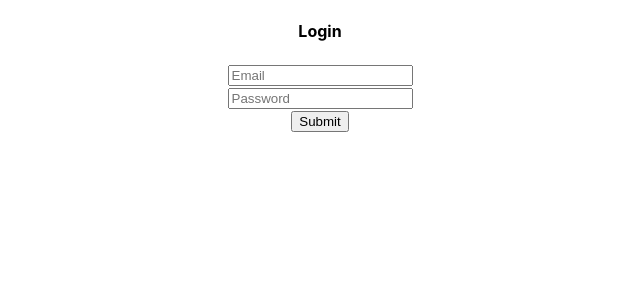
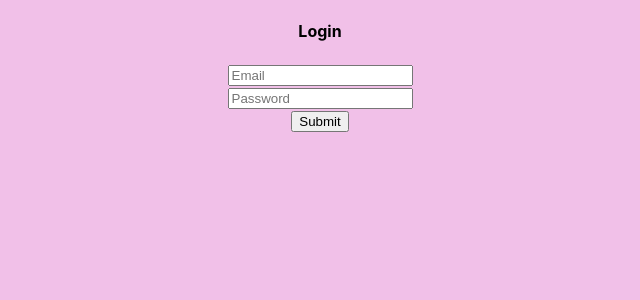
Before and after one commit to bhyland95/Subscripzen, a React (Create React App) app in the folder client/: page /login in a window 1280 px wide. Shown: the top 300 px of the page, without its empty margins (320-960 px from the left). Built offline with nearby package versions, Linux system fonts and the light colour scheme.

Commit message:
background colors for signup/login pages

```diff
--- a/client/src/App.css
+++ b/client/src/App.css
@@ -61,6 +61,16 @@
   align-items: center;
 }
 
+.loginPage {
+    background: #F1C0E8;
+    position: fixed;
+    top: 0;
+    left: 0;
+    min-width: 100%;
+    min-height: 100%;
+
+}
+
 .signup {
   background-color: #CFBAF0;
   display: flex;
@@ -68,6 +78,14 @@
   align-items: center;
 }
 
+.signupPage {
+  background: #CFBAF0;
+  position: fixed;
+  top: 0;
+  left: 0;
+  min-width: 100%;
+  min-height: 100%;
+}
 
   .nav-item {
     padding-left: 70px;
--- a/client/src/App.js
+++ b/client/src/App.js
@@ -57,7 +57,7 @@ function App() {
               <Route exact path="/addsub" component={AddSub} />
 
 
-              <Route component={Landing} />
+              <Route component={Home} />
             </Switch>
           </div>
         </div>
--- a/client/src/pages/Login.js
+++ b/client/src/pages/Login.js
@@ -2,6 +2,7 @@ import React, { useState } from 'react';
 import { useMutation } from '@apollo/client';
 import { LOGIN_USER } from '../utils/mutations';
 import Auth from '../utils/auth';
+
 
 const Login = (props) => {
   const [formState, setFormState] = useState({ email: '', password: '' });
@@ -41,7 +42,7 @@ const Login = (props) => {
   };
 
   return (
-    <main className=''>
+    <main className='loginPage'>
       <div className=''>
         <div className=''>
 
--- a/client/src/pages/Signup.js
+++ b/client/src/pages/Signup.js
@@ -35,7 +35,7 @@ const Signup = () => {
   };
 
   return (
-    <main className=''>
+    <main className='signupPage'>
       <div className=''>
         <div className=''>
 
```
